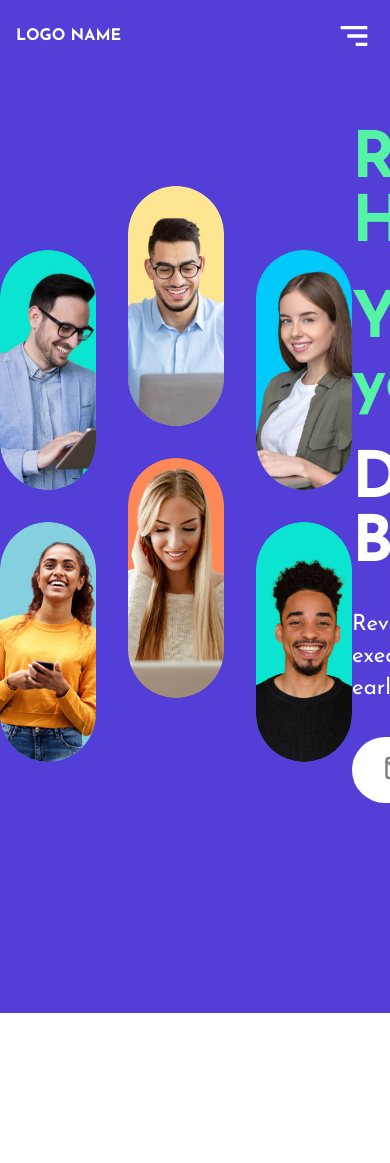
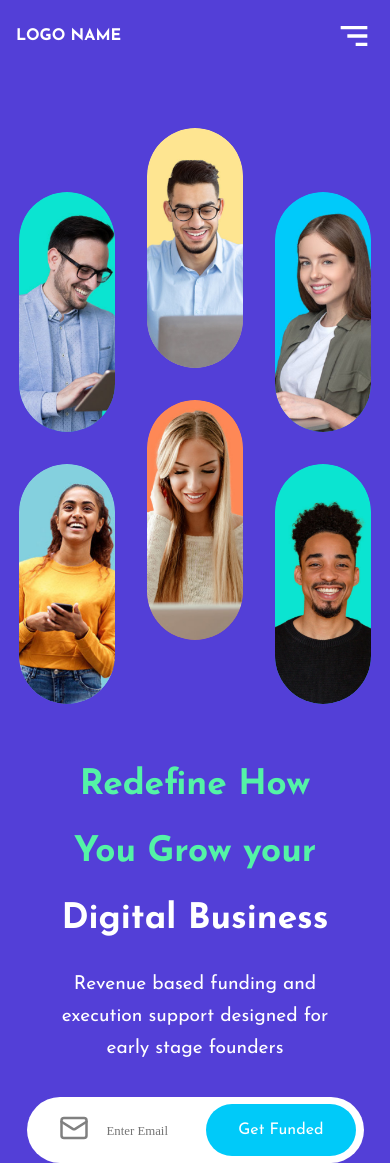
Before and after one commit to Meshclan1/digital-business-app, a Next.js app: page / in a window 390 px wide. Before the commit the page ends 1013 px from the top, so only its background shows below. Built offline with nearby package versions, Linux system fonts and the light colour scheme.

Commit message:
hero section design update

```diff
--- a/src/components/EmailBox/EmailBox.jsx
+++ b/src/components/EmailBox/EmailBox.jsx
@@ -1,16 +1,50 @@
+"use client";
 import React from "react";
 import "./EmailBox.css";
 import { LuMail } from "react-icons/lu";
+import { motion } from "framer-motion";
+import { containerVariants } from "@/src/utils/animations";
 
 const EmailBox = () => {
   return (
-    <div className="emailBox">
-      <div>
+    <motion.div
+      initial={{ width: ".5rem", borderRadius: "100%" }}
+      whileInView={{
+        width: "70%",
+        borderRadius: "999px",
+        transition: {
+          type: "easeOut",
+          duration: 1,
+        },
+      }}
+      className="emailBox"
+    >
+      <motion.div
+        variants={containerVariants(0.6)}
+        initial="offscreen"
+        whileInView={"onscreen"}
+        viewport={{ once: true }}
+      >
         <LuMail size={30} color="grey" />
-      </div>
-      <input type="email" placeholder="Enter Email" />
-      <div className="getFunded">Get Funded</div>
-    </div>
+      </motion.div>
+      <motion.input
+        variants={containerVariants(0.7)}
+        initial="offscreen"
+        whileInView={"onscreen"}
+        viewport={{ once: true }}
+        type="email"
+        placeholder="Enter Email"
+      />
+      <motion.div
+        variants={containerVariants(0.9)}
+        initial="offscreen"
+        whileInView={"onscreen"}
+        viewport={{ once: true }}
+        className="getFunded"
+      >
+        Get Funded
+      </motion.div>
+    </motion.div>
   );
 };
 
--- a/src/components/Hero/Hero.css
+++ b/src/components/Hero/Hero.css
@@ -6,6 +6,14 @@
 
 .h-wrapper .container {
   padding-top: 8rem;
+}
+
+.h-arrow {
+  position: absolute;
+  top: 5rem;
+  width: 100%;
+  max-width: 60rem;
+  z-index: 0;
 }
 
 .h-container {
@@ -81,3 +89,39 @@
   font-size: 1.4rem;
   line-height: 2rem;
 }
+
+@media (max-width: 1024px) {
+  .h-wrapper {
+    height: max-content;
+  }
+  .h-wrapper .container {
+    padding-top: 5rem;
+  }
+  .h-container {
+    height: auto;
+    flex-direction: column;
+    align-items: center;
+    gap: 4rem;
+    padding-top: 2rem;
+  }
+}
+
+.h-arrow {
+  display: none;
+}
+
+.h-right {
+  flex: 1;
+  align-items: center;
+}
+
+.h-title {
+  font-size: 2.2rem;
+  align-items: center;
+}
+
+.h-description {
+  font-size: 1.2rem;
+  width: 80%;
+  text-align: center;
+}
--- a/src/components/Hero/Hero.jsx
+++ b/src/components/Hero/Hero.jsx
@@ -38,6 +38,8 @@ const Hero = () => {
   return (
     <div className="h-wrapper">
       <div className="container">
+        <img src="hero/hero-arrow.png" alt="arrow" className="h-arrow" />
+
         <div className="h-container">
           <div className="h-left">
             <div className="image-row">
--- /dev/null
+++ b/src/utils/animations.js
@@ -0,0 +1,15 @@
+export const containerVariants = (delay = 0) => ({
+  offscreen: {
+    opacity: 0,
+    y: 30,
+  },
+  onscreen: {
+    opacity: 1,
+    y: 0,
+    transition: {
+      type: "spring",
+      duration: 2,
+      delay,
+    },
+  },
+});
```
